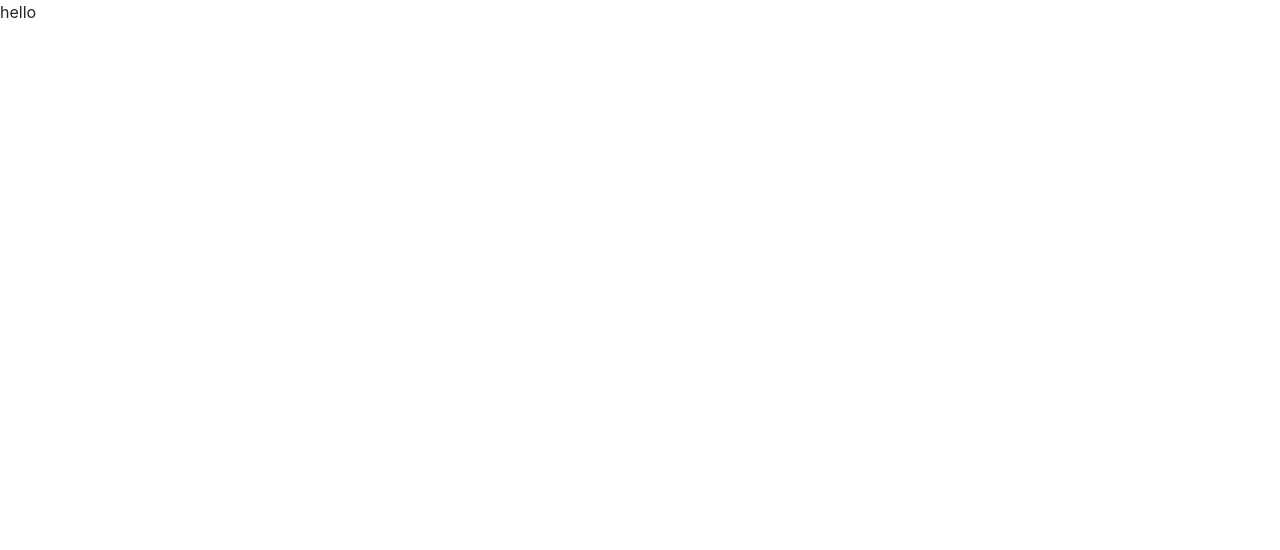
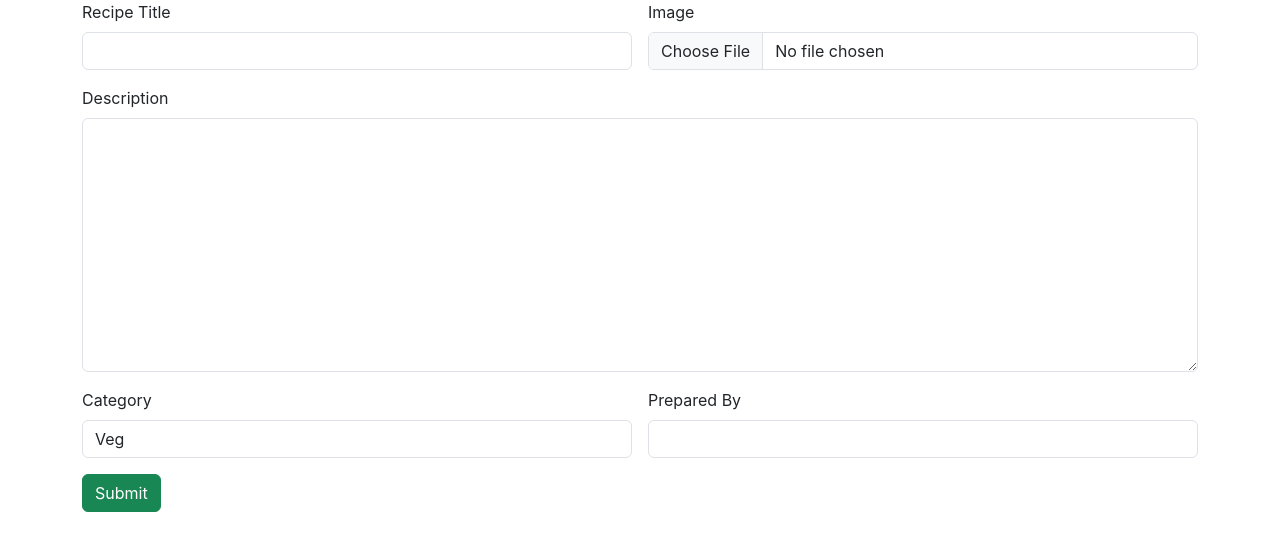
Before and after one commit to Angelishere/recipe_app_frontend, a React (Create React App) app: page / in a window 1280 px wide. Shown: the top 550 px of the page. Built offline with nearby package versions, Linux system fonts and the light colour scheme.

Commit message:
Add recipe done

```diff
--- a/src/App.js
+++ b/src/App.js
@@ -1,10 +1,11 @@
 import logo from './logo.svg';
 import './App.css';
+import AddRecipe from './components/AddRecipe';
 
 function App() {
   return (
     <div>
-      <p>hello</p>
+      <AddRecipe/>
     </div>
   );
 }
--- /dev/null
+++ b/src/components/AddRecipe.jsx
@@ -0,0 +1,44 @@
+import React from 'react'
+
+const AddRecipe = () => {
+    return (
+        <div>
+            <div className="container">
+                <div className="row">
+                    <div className="col col-12 col-sm-12 col-md-12 col-lg-12 col-xl-12 col-xxl-12">
+                        <div className="row g-3">
+                            <div className="col col-12 col-sm-6 col-md-6 col-lg-6 col-xl-6 col-xxl-6">
+                                <label htmlFor="" className="form-label">Recipe Title</label>
+                                <input type="text" className="form-control" />
+                            </div>
+                            <div className="col col-12 col-sm-6 col-md-6 col-lg-6 col-xl-6 col-xxl-6">
+                                <label htmlFor="" className="form-label">Image</label>
+                                <input type="file" name="" id="" className="form-control" />
+                            </div>
+                            <div className="col col-12 col-sm-12 col-md-12 col-lg-12 col-xl-12 col-xxl-12">
+                                <label htmlFor="" className="form-label">Description</label>
+                                <textarea name="" id="" cols="30" rows="10" className="form-control"></textarea>
+                            </div>
+                            <div className="col col-12 col-sm-6 col-md-6 col-lg-6 col-xl-6 col-xxl-6">
+                                <label htmlFor="" className="form-label">Category</label>
+                                <select name="" id="" className="form-control">
+                                    <option value="Veg">Veg</option>
+                                    <option value="Non-Veg">Non-Veg</option>
+                                </select>
+                            </div>
+                            <div className="col col-12 col-sm-6 col-md-6 col-lg-6 col-xl-6 col-xxl-6">
+                                <label htmlFor="" className="form-label">Prepared By</label>
+                                <input type="text" className="form-control" />
+                            </div>
+                            <div className="col col-12 col-sm-6 col-md-6 col-lg-6 col-xl-6 col-xxl-6">
+                                <button className="btn btn-success">Submit</button>
+                            </div>
+                        </div>
+                    </div>
+                </div>
+            </div>
+        </div>
+    )
+}
+
+export default AddRecipe
```
